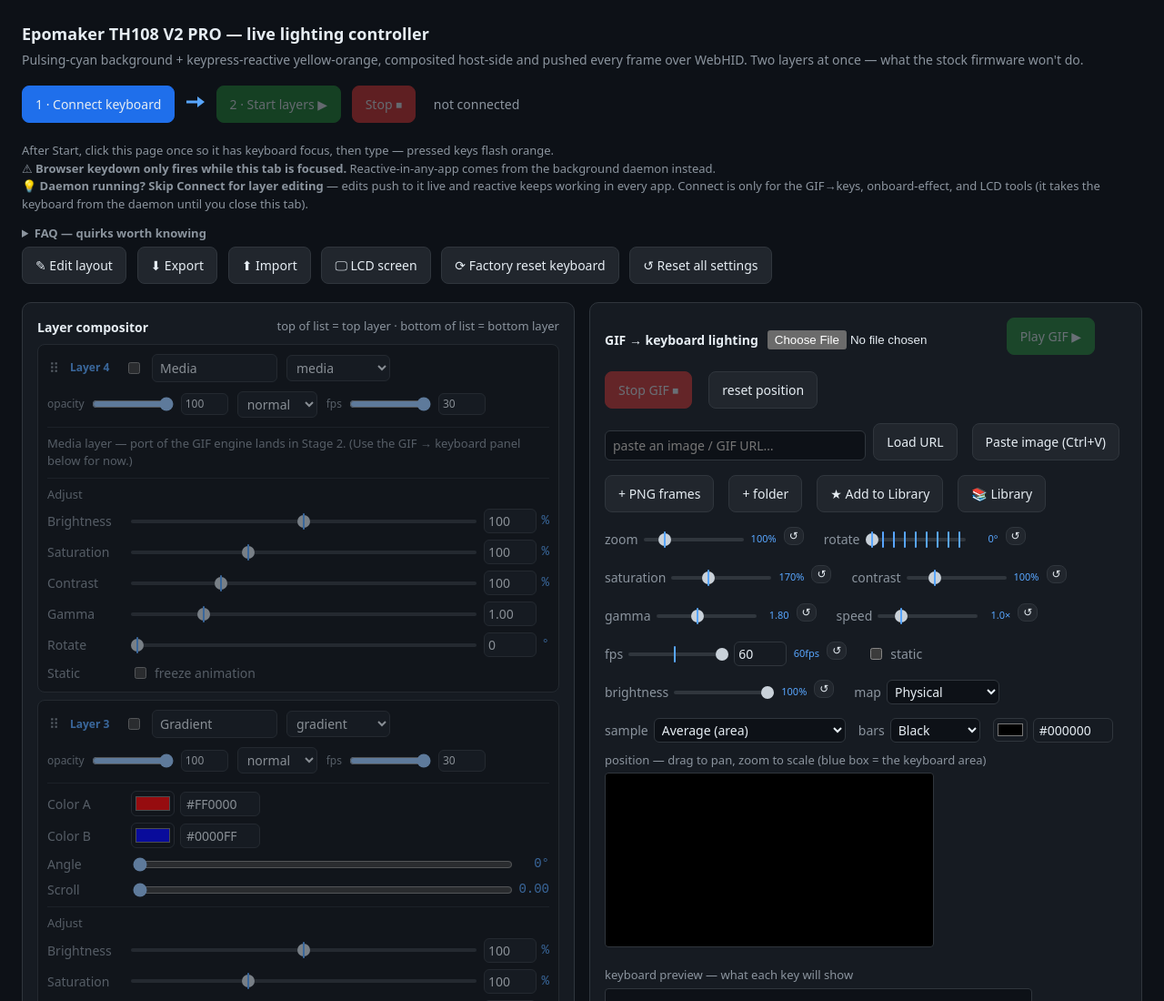
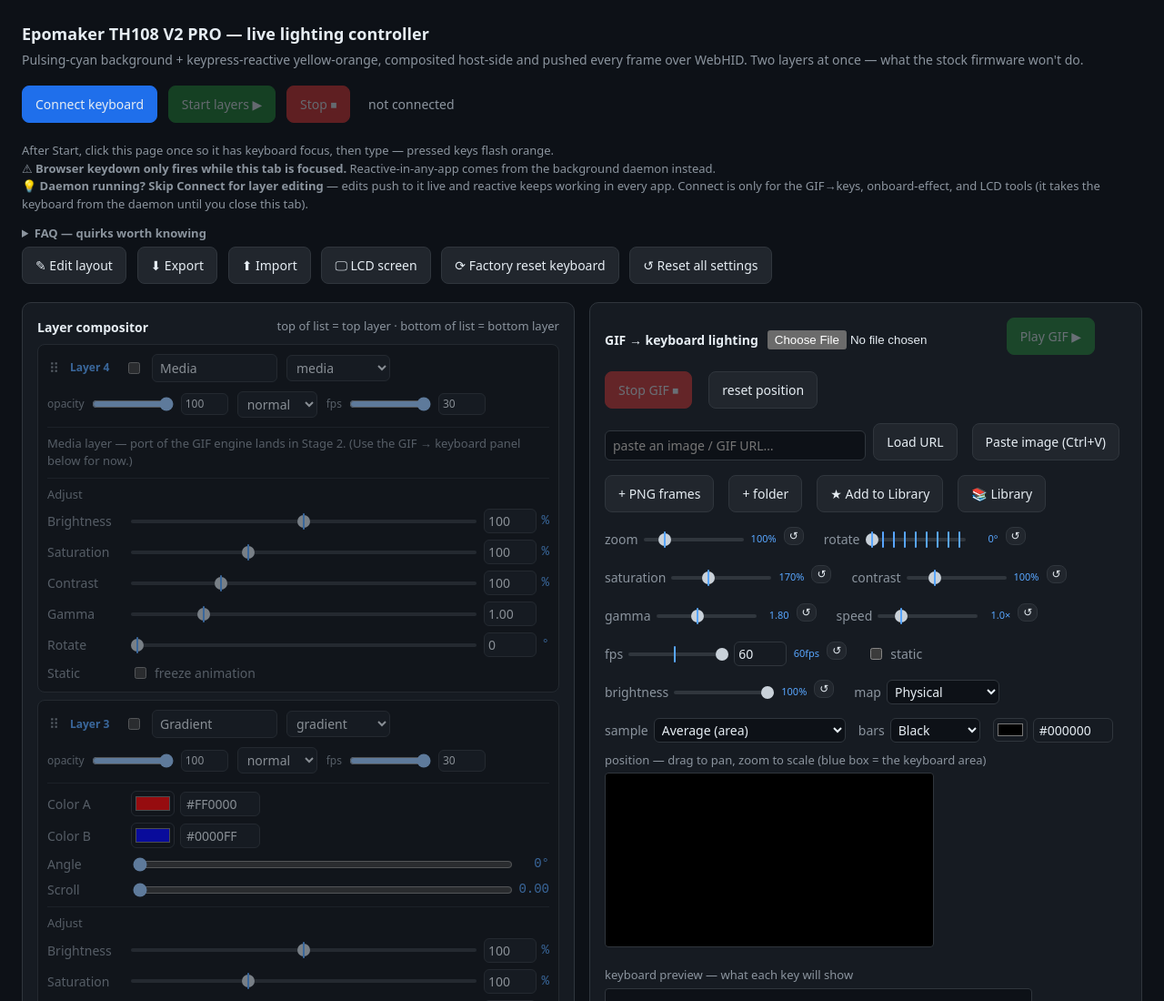
Before and after one commit to BeyondSmash/th108-suite, a plain HTML site: page th108-controller.html in a window 1280 px wide. Shown: the top 1100 px of the page at 91% size. Drawn offline with Linux system fonts and the light colour scheme; no server answers.

Commit message:
ux: drop the 1/2 step numbering and the sequence arrow — Connect auto-starts layers now, so there is no two-step procedure to signpost; button tooltips carry the roles instead

```diff
--- a/th108-controller.html
+++ b/th108-controller.html
@@ -79,9 +79,8 @@
      every frame over WebHID. Two layers at once — what the stock firmware won't do.</p>
 
   <div class="row">
-    <button id="connect" class="primary">1 · Connect keyboard</button>
-    <span aria-hidden="true" style="color:#58a6ff;align-self:center;user-select:none;display:inline-flex;vertical-align:middle;margin:0 8px 8px 0" title="Connect hands the keyboard from the daemon to this page and starts your layers automatically — Start/Stop control them afterwards"><svg width="22" height="14" viewBox="0 0 22 14" fill="currentColor"><path d="M1 5.5h12V1l8 6-8 6V8.5H1z"/></svg></span>
-    <button id="start" class="go" disabled>2 · Start layers ▶</button>
+    <button id="connect" class="primary" title="hands the keyboard from the daemon to this page and starts your layers automatically">Connect keyboard</button>
+    <button id="start" class="go" disabled title="resume the layers after a Stop">Start layers ▶</button>
     <button id="stop" class="stop" disabled>Stop ⏹</button>
     <span id="status" class="dim">not connected</span>
   </div>
@@ -91,7 +90,7 @@
   <details class="hint" style="margin:6px 0 0">
     <summary style="cursor:pointer"><b>FAQ — quirks worth knowing</b></summary>
     <ul style="margin:6px 0 0 18px;padding:0">
-      <li><b>What does Connect actually do?</b> It hands the keyboard from the background daemon to this page and starts your layers automatically. Close the tab to hand it back to the daemon. (If you see the keyboard's own firmware effect instead, the layers aren't running — click <b>2 · Start layers</b>.)</li>
+      <li><b>What does Connect actually do?</b> It hands the keyboard from the background daemon to this page and starts your layers automatically. Close the tab to hand it back to the daemon. (If you see the keyboard's own firmware effect instead, the layers aren't running — click <b>Start layers</b>.)</li>
       <li><b>Keys only react while this tab is focused?</b> Once this page owns the keyboard (after Connect), it can only see keystrokes typed into this tab — a browser limit. Reactive-in-every-app comes from the background daemon: close this tab (or never Connect) and it takes over within a second.</li>
       <li><b>You don't need Connect to edit layers.</b> With the daemon running, every layer edit pushes to it live (~½&nbsp;s) and reactive keeps working everywhere. Connect is only for the GIF→keys player, onboard effects, and the LCD uploader.</li>
       <li><b>Lighting froze on a firmware effect by itself?</b> The board occasionally stops accepting host lighting (USB events — sleep, other devices power-cycling on the bus — can trigger it). The daemon auto-fixes this after ~30&nbsp;s with a USB restart (toggle in the Background-daemon panel); the manual cure is unplug/replug.</li>
```
